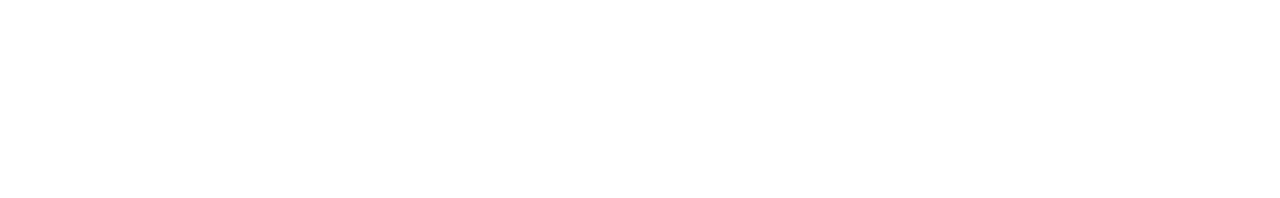
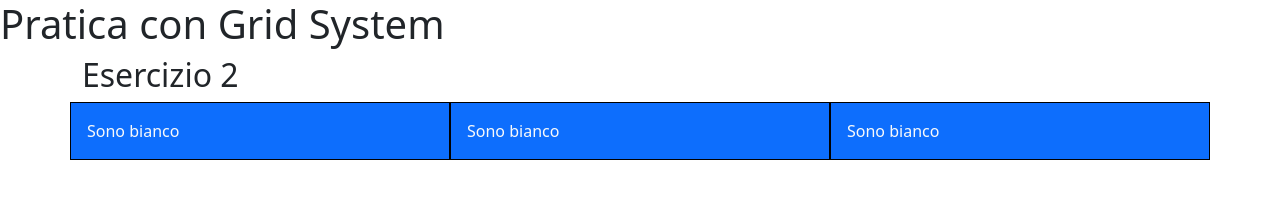
Before and after one commit to emanuelecozzolino1926/U2-W2-S1, a plain HTML site: page index.html in a window 1280 px wide. Drawn offline with nearby package versions, Linux system fonts and the light colour scheme.

Commit message:
[UPD] First exercise completed

```diff
--- a/index.html
+++ b/index.html
@@ -11,5 +11,21 @@
     />
     <title>U2-W2-S1</title>
   </head>
-  <body></body>
+  <body>
+    <main><h1>Pratica con Grid System</h1></main>
+    <div class="container">
+      <h2>Esercizio 2</h2>
+      <div class="row text-light">
+        <div class="col col-12 col-md-4 p-3 border border-black bg-primary">
+          <span>Sono bianco</span>
+        </div>
+        <div class="col col-12 col-md-4 p-3 border border-black bg-primary">
+          <span>Sono bianco</span>
+        </div>
+        <div class="col col-12 col-md-4 p-3 border border-black bg-primary">
+          <span>Sono bianco</span>
+        </div>
+      </div>
+    </div>
+  </body>
 </html>
```
